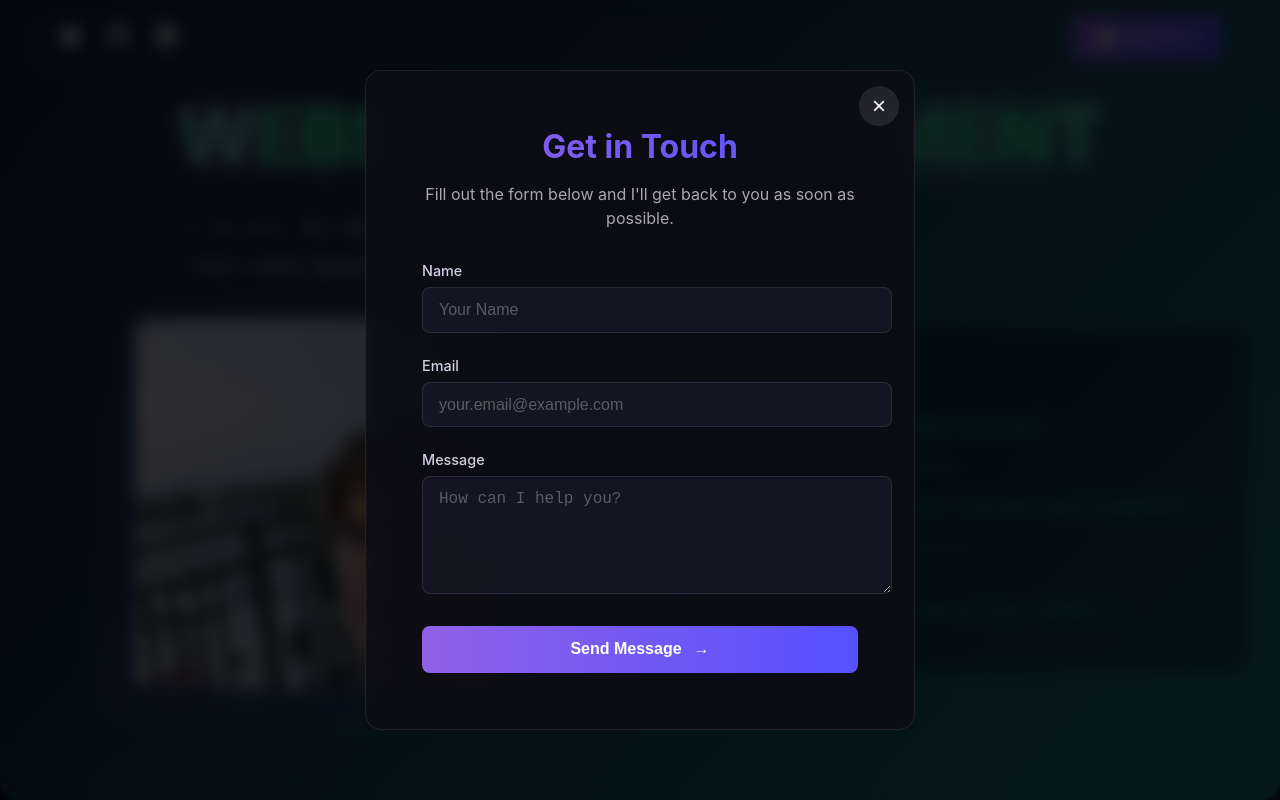
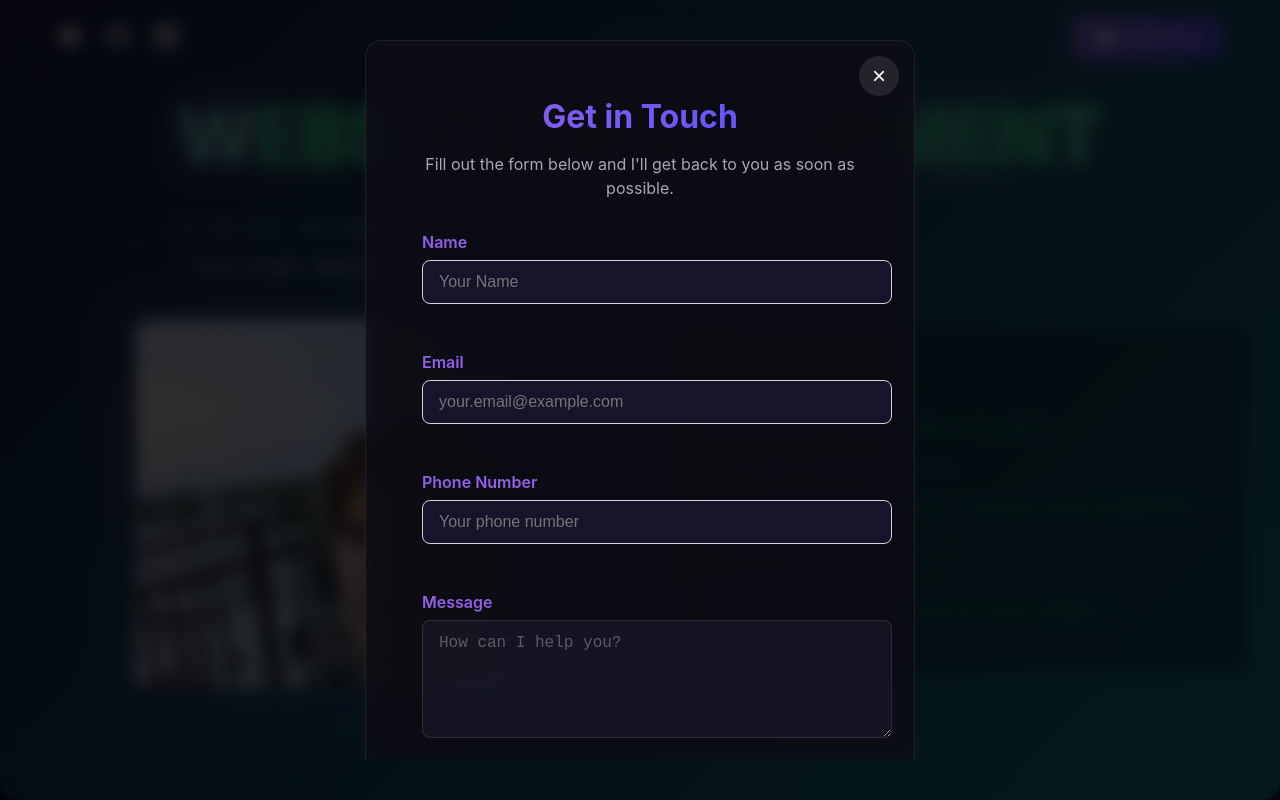
Before and after one commit to IlyaRozhok/portoflio-ir, a React (Create React App) app: page / in a window 1280 px wide. Both pictures are taken after a click on the button "Get in Touch". Built offline with nearby package versions, Linux system fonts and the light colour scheme.

Commit message:
fix email js, add number field

```diff
--- a/public/index.html
+++ b/public/index.html
@@ -11,7 +11,7 @@
     <meta name="theme-color" content="#000000" />
     <meta
       name="description"
-      content="Web site created using create-react-app"
+      content="Illia Rozhok is a Full-Stack Developer building modern, fast, and scalable websites using React, Next.js, and TypeScript. Let's create something amazing together."
     />
     <link rel="apple-touch-icon" href="%PUBLIC_URL%/logo192.png" />
     <!--
--- a/src/components/ContactForm/ContactForm.module.scss
+++ b/src/components/ContactForm/ContactForm.module.scss
@@ -116,18 +116,32 @@
 }
 
 .formGroup {
-  display: flex;
-  flex-direction: column;
-  gap: 0.5rem;
+  margin-bottom: 1.5rem;
 }
 
 .formLabel {
-  font-size: 0.9rem;
-  color: #d1cfe2;
-  font-weight: 500;
+  display: block;
+  margin-bottom: 0.5rem;
+  font-weight: 600;
+  color: #9161e7;
 }
 
-.formInput,
+.formInput {
+  width: 100%;
+  padding: 0.75rem 1rem;
+  border-radius: 0.5rem;
+  border: 1px solid #d1d5db;
+  font-size: 1rem;
+  background: #18122b;
+  color: #fff;
+  transition: border 0.2s;
+}
+
+.formInput:focus {
+  border-color: #9161e7;
+  outline: none;
+}
+
 .formTextarea {
   width: 100%;
   padding: 0.8rem 1rem;
--- a/src/components/ContactForm/ContactForm.tsx
+++ b/src/components/ContactForm/ContactForm.tsx
@@ -11,6 +11,7 @@ const ContactForm: React.FC<ContactFormProps> = ({ isOpen, onClose }) => {
   const [formState, setFormState] = useState({
     name: "",
     email: "",
+    phone: "",
     message: "",
   });
 
@@ -68,15 +69,15 @@ const ContactForm: React.FC<ContactFormProps> = ({ isOpen, onClose }) => {
 
     try {
       // Replace these with your actual EmailJS credentials
-      await emailjs.sendForm(
+      await emailjs.send(
         "service_1vnpyld",
         "portfolio-template",
-        formRef.current!,
+        formState,
         "oypc-KiXUrhpv25lH"
       );
 
       setFormStatus("success");
-      setFormState({ name: "", email: "", message: "" });
+      setFormState({ name: "", email: "", phone: "", message: "" });
 
       // Reset form status after 3 seconds and close modal
       setTimeout(() => {
@@ -169,6 +170,23 @@ const ContactForm: React.FC<ContactFormProps> = ({ isOpen, onClose }) => {
               </div>
 
               <div className={styles.formGroup}>
+                <label htmlFor="phone" className={styles.formLabel}>
+                  Phone Number
+                </label>
+                <input
+                  type="tel"
+                  id="phone"
+                  name="phone"
+                  value={formState.phone}
+                  onChange={handleChange}
+                  className={styles.formInput}
+                  placeholder="Your phone number"
+                  pattern="[0-9\-\+\s\(\)]*"
+                  disabled={isSubmitting}
+                />
+              </div>
+
+              <div className={styles.formGroup}>
                 <label htmlFor="message" className={styles.formLabel}>
                   Message
                 </label>
```
